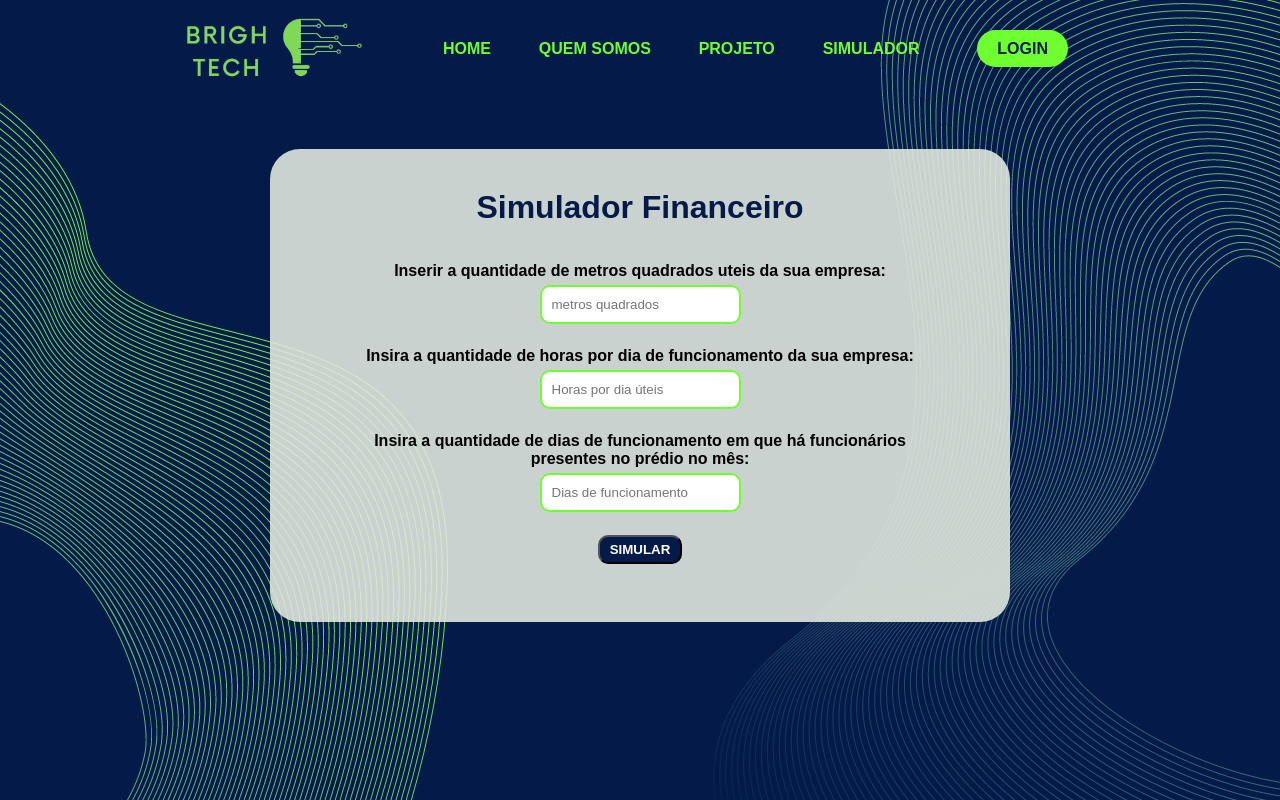
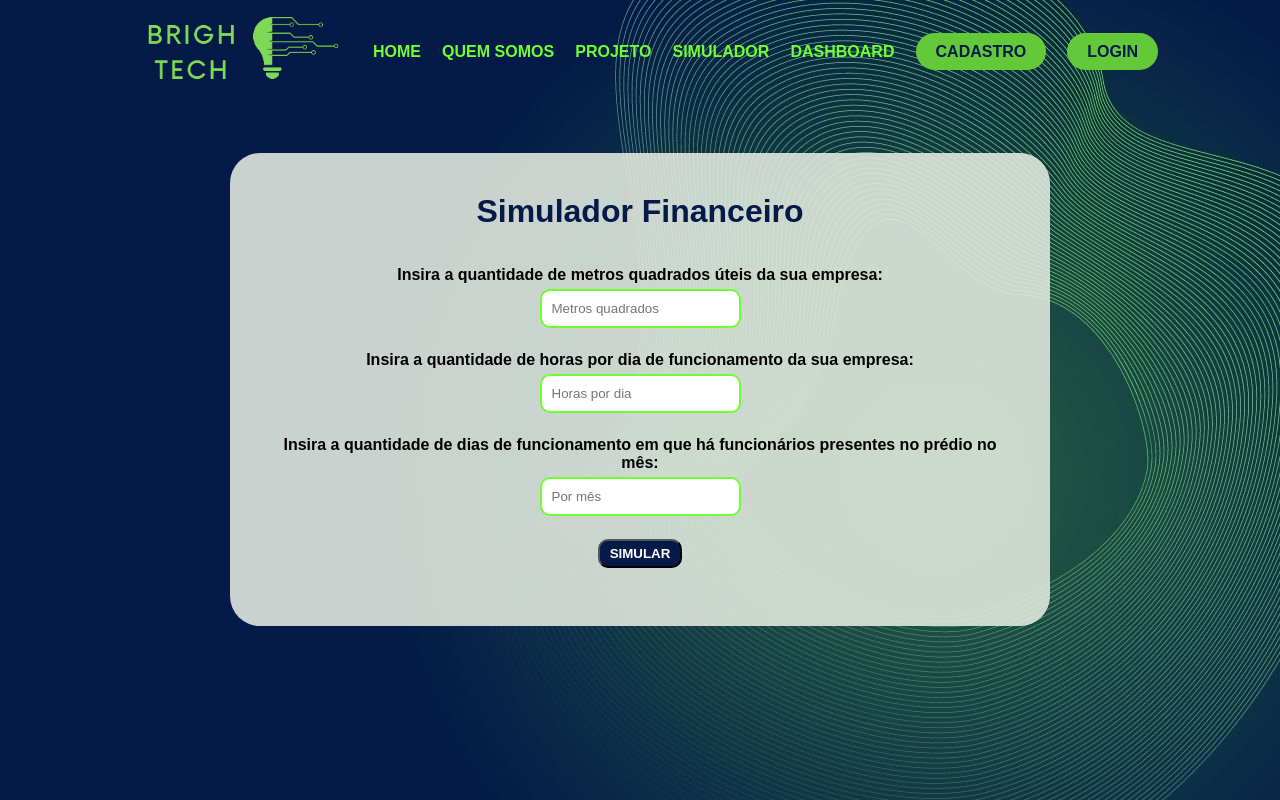
Before and after one commit to lethiciaferraz/Bright-Tech-Company-, a plain HTML site: page site/simulador.html in a window 1280 px wide. Drawn offline with Linux system fonts and the light colour scheme.

Commit message:
Atualização simulador financeiro com alterações requisitadas pela professora e de lógica nos cálculos

```diff
--- a/calculadora-financeira/estilos_simulador.css
+++ /dev/null
@@ -1,103 +0,0 @@
-* {
-  margin: 0;
-  padding: 0px 10px;
-  box-sizing: border-box;
-}
-
-body {
-  background-image: url(./images/5.png);
-  background-repeat: repeat;
-
-}
-
-.container {
-  margin: 0 auto;
-  width: 80%;
-  display: flex;
-  align-items: center;
-  justify-content: space-between;
-  font-family: Arial, "Helvetica Neue", Helvetica, sans-serif;
-  color: #041b49;
-}
-
-.logo{
-  padding: 15px ;
-}
-
-.logo img{
-  width: 200px;
-}
-
-ul {
-  display: flex;
-  width: 700px;
-  justify-content: space-between;
-  list-style: none;
-  padding-left: 15px;
-}
-
-li {
-  color: #6fff31;
-}
-
-li a{
-  color: #041b49 ;
-  background-color: #6fff31;
-  margin-top: 20px;
-  width: 20px;
-  padding: 10px 20px;
-  font-weight: bold;
-  border: none;
-  border-radius: 20px;
-  cursor: pointer;
-  text-decoration: none;
-}
-
-
-#conteiner {
-  text-align: center;
-  font-family: sans-serif;
-  background-color: #e2e9dfe3;
-  padding: 40px 50px;
-  margin: 50px 230px;
-  border-radius: 30px;
-}
-
-h1{
-  color: #041b49;
-}
-
-input {
-  margin: 5px;
-  padding: 10px;
-  border-radius: 10px;
-  border: 2px solid #6fff31;
-  color: black;
-}
-
-button {
-  padding: 5px 10px;
-  border-radius: 10px;
-  color: #fff;
-  background-color: #041b49;
-  font-weight: bold;
-  cursor: pointer;
-}
-
-button:hover{
-  opacity: 0.9;
-}
-
-#div_resul {
-  text-align: center;
-  font-family: sans-serif;
-  background-color: #e2e9dfe3;
-  padding: 40px 50px;
-  margin: 50px 230px;
-  border-radius: 30px;
-}
-
-.resul {
-  font-family: Arial, Helvetica, sans-serif;
-
-}
--- /dev/null
+++ b/site/simulador.css
@@ -0,0 +1,54 @@
+#conteiner {
+  text-align: center;
+  font-family: sans-serif;
+  background-color: #e2e9dfe3;
+  padding: 40px 50px;
+  margin: 50px 230px;
+  border-radius: 30px;
+}
+
+body{
+  background-image: url("./assents/2.jpg") ;
+  background-repeat: no-repeat;
+  background-size: cover;
+  margin: 0px;
+}
+
+h1{
+  color: #041b49;
+}
+
+input {
+  margin: 5px;
+  padding: 10px;
+  border-radius: 10px;
+  border: 2px solid #6fff31;
+  color: black;
+}
+
+button {
+  padding: 5px 10px;
+  border-radius: 10px;
+  color: #fff;
+  background-color: #041b49;
+  font-weight: bold;
+  cursor: pointer;
+}
+
+button:hover{
+  opacity: 0.9;
+}
+
+#div_resul {
+  text-align: center;
+  font-family: sans-serif;
+  background-color: #e2e9dfe3;
+  padding: 40px 50px;
+  margin: 50px 230px;
+  border-radius: 30px;
+}
+
+.resul {
+  font-family: Arial, Helvetica, sans-serif;
+
+}
--- a/calculadora-financeira/simulador_financeiro.html
+++ b/site/simulador.html
@@ -5,38 +5,48 @@
     <meta charset="UTF-8">
     <meta http-equiv="X-UA-Compatible" content="IE=edge">
     <meta name="viewport" content="width=device-width, initial-scale=1.0">
-    <link rel="stylesheet" href="estilos_simulador.css">
+    <link rel="stylesheet" href="simulador.css">
+    <link rel="stylesheet" href="style.css">
     <title>Simulador Financeiro</title>
 </head>
+
 <body>
-    <div class="header">
+    <!--Header ----->
+    <div class="fundo">
         <div class="container">
-            <div class="logo"><img src="./images/testelogo-removebg-preview.png" alt=""></div>
+            <div class="logo"><img src="./assents/1.png" alt=""></div>
             <div class="navbar">
                 <ul>
                     <li><b>HOME</b></li>
                     <li><b>QUEM SOMOS</b></li>
                     <li><b>PROJETO</b></li>
                     <li><b>SIMULADOR</b></li>
-                   <div class="login"> <li><b><a href="loginsprint.html" id="blogin">LOGIN</a></b></li></div>
+                    <li><b>DASHBOARD</b></li>
+                    <div class="cad">
+                        <li><a href="Cadastro.html" id="acad">CADASTRO</a></li>
+                    </div>
+                    <div class="login">
+                        <li><b><a href="loginsprint.html" id="blogin">LOGIN</a></b></li>
+                    </div>
                 </ul>
             </div>
         </div>
 
-          <div id="div_fechar">
-
-             <div id="conteiner">
+        <!--Cadastro ----->
+        <div id="div_fechar">
+            <div id="conteiner">
                 <div id="caixa">
                     <h1>Simulador Financeiro</h1>
                     <br><br>
-                    <h4>Inserir a quantidade de metros quadrados uteis da sua empresa:</h4>
-                    <input id="in_metro" placeholder="metros quadrados"><br><br>
+                    <h4>Insira a quantidade de metros quadrados úteis da sua empresa:</h4>
+                    <input id="in_metro" placeholder="Metros quadrados"><br><br>
 
                     <h4>Insira a quantidade de horas por dia de funcionamento da sua empresa:</h4>
-                    <input id="in_horas" placeholder="Horas por dia úteis"><br><br>
+                    <input id="in_horas" placeholder="Horas por dia"><br><br>
 
-                    <h4>Insira a quantidade de dias de funcionamento em que há funcionários presentes no prédio no mês:</h4>
-                    <input id="in_dias_func" placeholder="Dias de funcionamento"><br><br>
+                    <h4>Insira a quantidade de dias de funcionamento em que há funcionários presentes no prédio no mês:
+                    </h4>
+                    <input id="in_dias_func" placeholder="Por mês"><br><br>
 
                     <button onclick="simular()">SIMULAR</button>
                     <br><br>
@@ -50,17 +60,19 @@
 </html>
 
 <script>
+
     function simular() {
         var m2 = Number(in_metro.value)
         var hr = Number(in_horas.value)
         var dias_func = Number(in_dias_func.value)
 
-        var total_conta = (((hr * 0.39208) * (m2 / 16)) * 4) * dias_func
+        var dispositivo = m2 / 16
+        var total_conta = (((hr * 0.39208) * (dispositivo)) * 4) * dias_func
         var economia_solucao = ((total_conta * 0.2) / 2) + (total_conta / 2)
-        var arduino = 1000 * (m2 / 16)
+        var arduino = 1000 * dispositivo
         var tempo = (arduino / (total_conta - economia_solucao))
 
-        div_fechar.innerHTML =''
+        div_fechar.innerHTML = ''
 
         div_fechar.innerHTML = `<div class="resul"><div id="div_resul"></div></div>`
 
@@ -72,6 +84,8 @@
 
         div_resul.innerHTML += `<br>Utilizando nossa solução, Bright Sense, e considerando que as luzes diminuam em 20% sua intensidade por apenas metade do tempo, sua empresa gastaria um total de R$${economia_solucao.toFixed(2)} no mês, <strong style="color: green;">gerando uma economia de ${(((total_conta - economia_solucao) / total_conta) * 100).toFixed(0)}%.</strong><br>`
 
-        div_resul.innerHTML += `<br>Com um investimento de R$1000,00 por dispositivo, o qual cobrirá 16m², <strong> <i> você recuperaria seu insvestimento em aproximadamente ${tempo.toFixed()} meses!</i></strong>`
+        div_resul.innerHTML += `<br>Com um investimento de R$1000,00 por dispositivo, o qual cobrirá 16m², seu investimento seria de R$${arduino.toFixed()}. <strong> <i> Seu investimento seria recuperado em aproximadamente ${tempo.toFixed()} meses!</i></strong>`
+
+        div_resul.innerHTML += `<br>Sua empresa vai precisar de ${dispositivo.toFixed()} dispositivos Bright Sense.`
     }
 </script>
```
Also changed, not shown: calculadora-financeira/images/5.png (deleted), calculadora-financeira/images/testelogo-removebg-preview.png (deleted).
